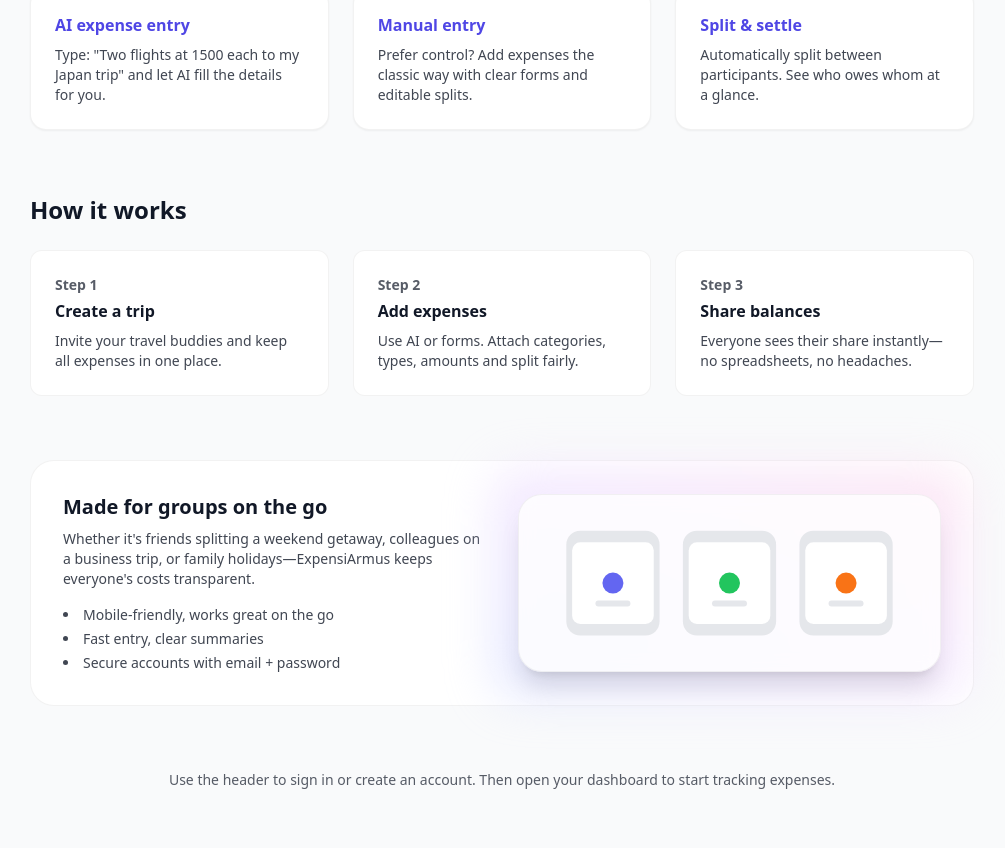
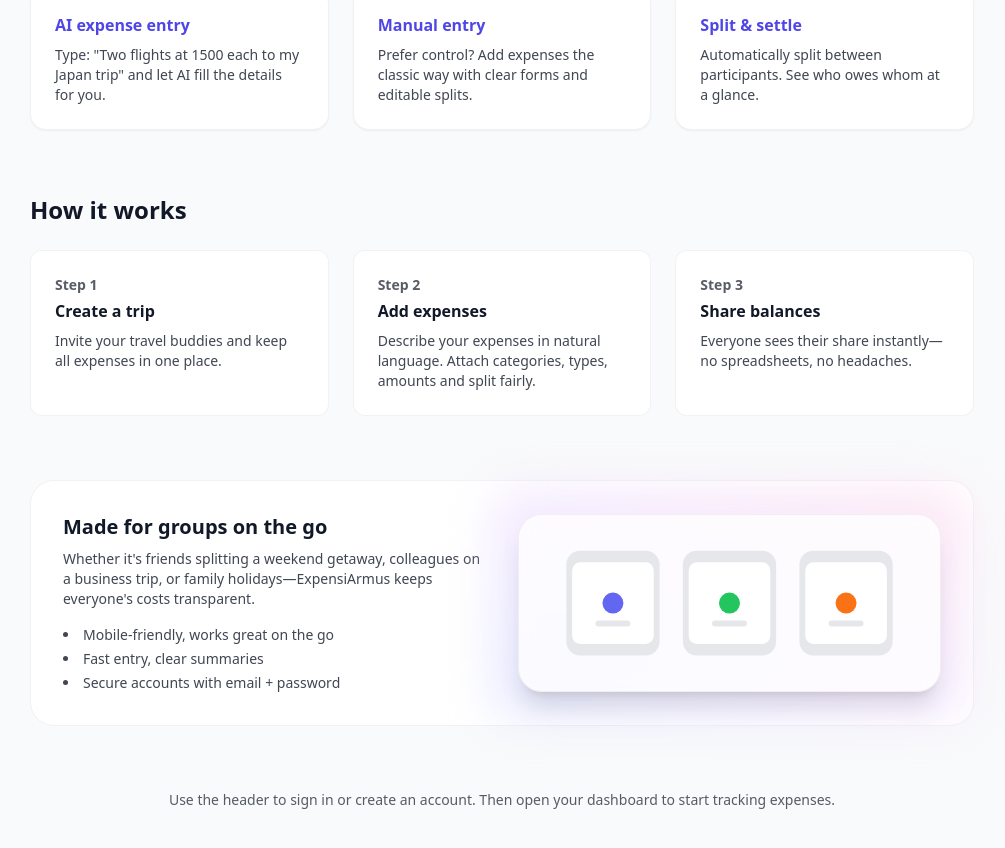
Before and after one commit to MiguelMarcelino/Expensiarmus, a Svelte app in the folder frontend/: page / in a window 1280 px wide. Shown: the part 698-1546 px from the top of the page, without its empty margins (138-1143 px from the left). Built offline with nearby package versions, Linux system fonts and the light colour scheme; no server answers.

Commit message:
Improve landing page description

```diff
--- a/frontend/src/views/Landing.svelte
+++ b/frontend/src/views/Landing.svelte
@@ -106,7 +106,7 @@
     <div class="rounded-xl bg-white dark:bg-gray-800 p-6 border border-black/5 dark:border-white/10">
       <div class="text-sm font-semibold opacity-70">Step 2</div>
       <div class="mt-1 font-semibold">Add expenses</div>
-      <p class="mt-2 text-sm opacity-80">Use AI or forms. Attach categories, types, amounts and split fairly.</p>
+      <p class="mt-2 text-sm opacity-80">Describe your expenses in natural language. Attach categories, types, amounts and split fairly.</p>
     </div>
     <div class="rounded-xl bg-white dark:bg-gray-800 p-6 border border-black/5 dark:border-white/10">
       <div class="text-sm font-semibold opacity-70">Step 3</div>
```
